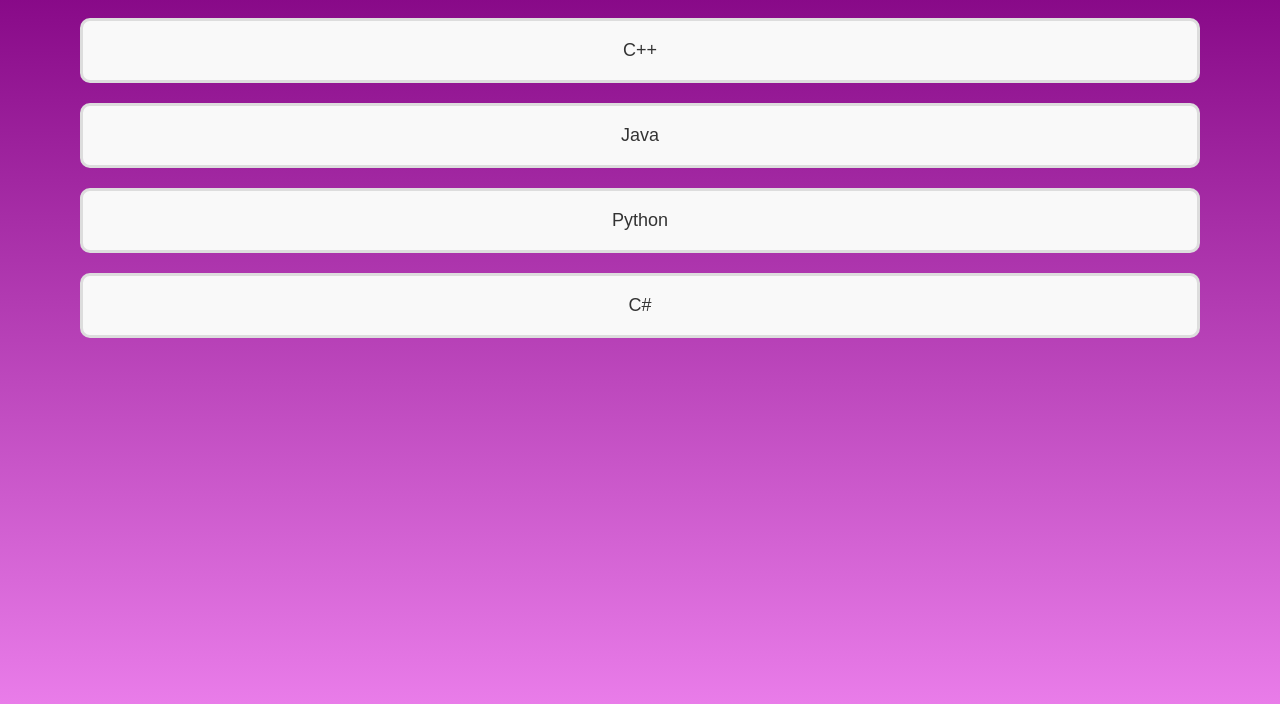
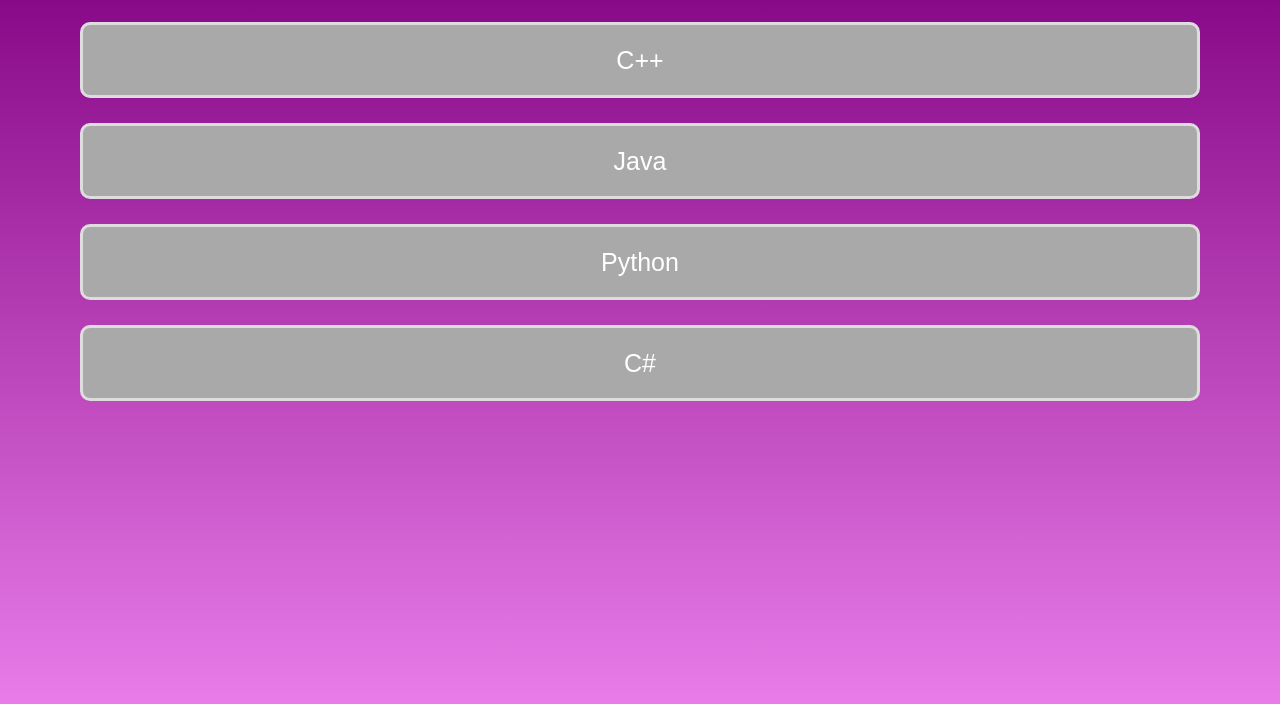
Before and after one commit to thomasandrei1991/webtuts, a plain HTML site: page index3.html in a window 1280 px wide. Shown: the part 60-764 px from the top of the page. Drawn offline with Linux system fonts and the light colour scheme.

Commit message:
Style3 ypdated

```diff
--- a/style3.css
+++ b/style3.css
@@ -25,4 +25,7 @@ p{
     text-align: center;
     text-justify: inter-word;
     margin-bottom: 20px;
+    background-color: darkgray;
+    font-size: 25;
+    color: white;
 }
```
